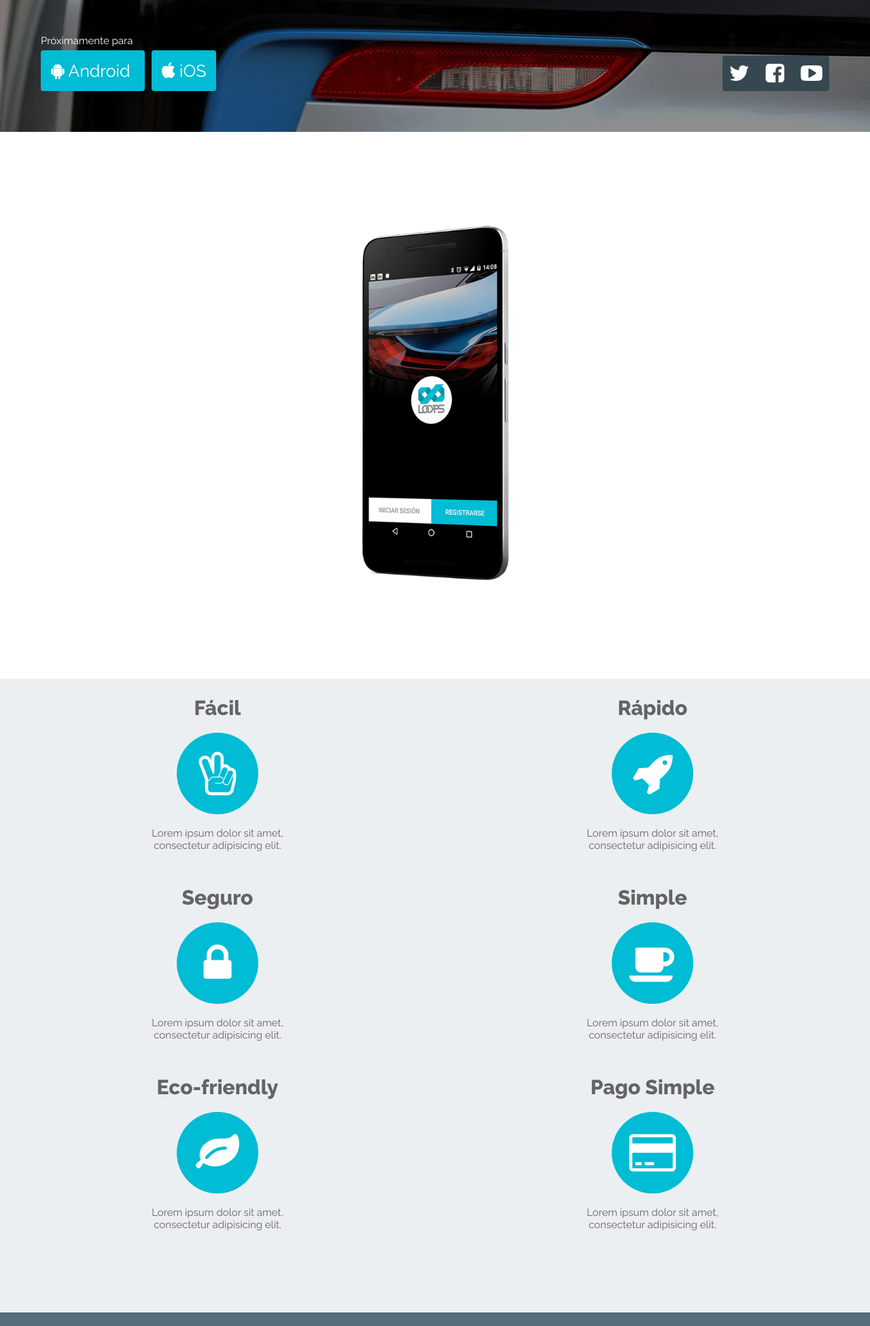
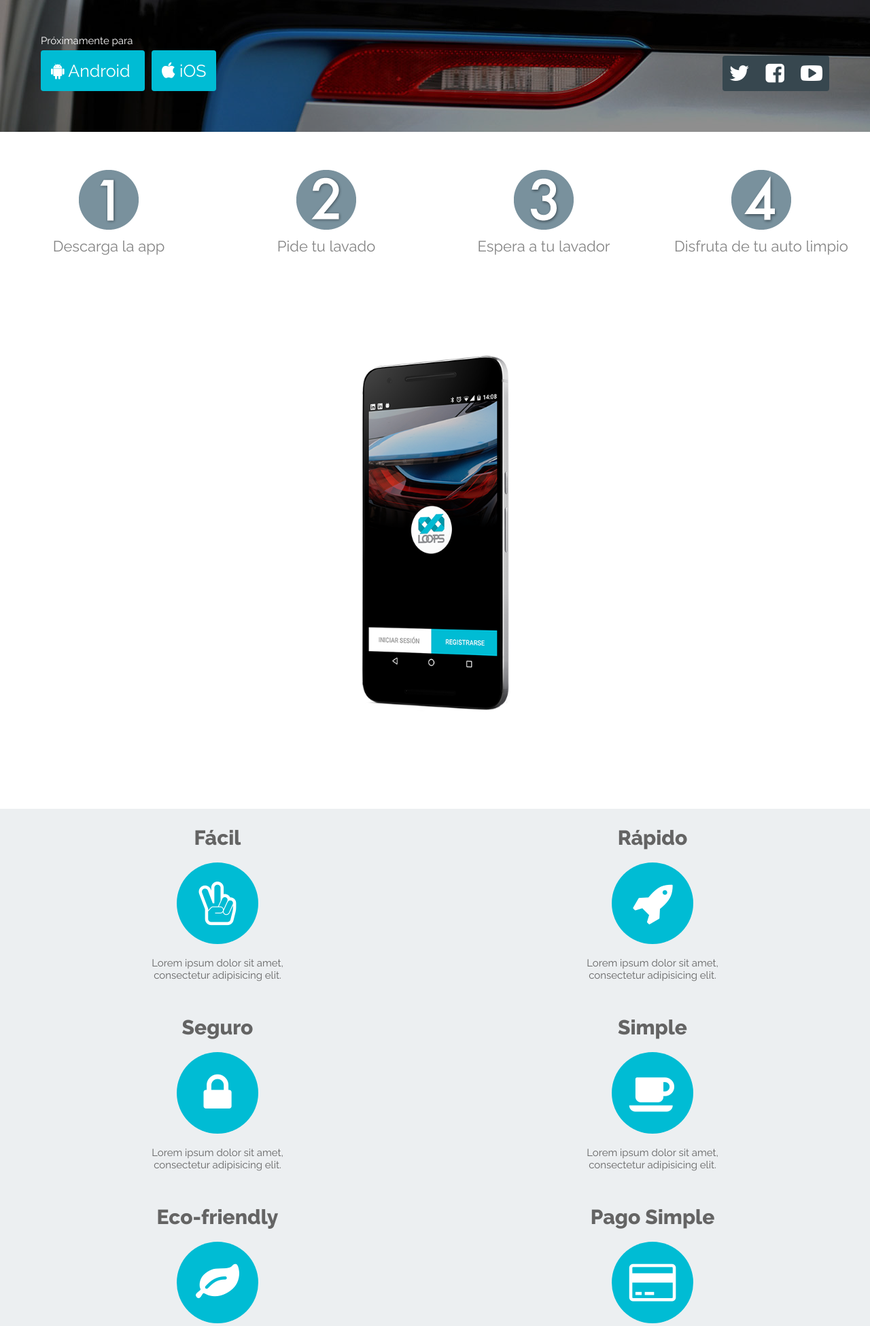
Before and after one commit to bazaescribe/carwash, a PHP site: page / in a window 1280 px wide. Shown: the part 636-2587 px from the top of the page at 68% size. Run offline with PHP 8.4, Linux system fonts and the light colour scheme; some libraries are stand-ins or nearby versions.

Commit message:
New sections

```diff
--- a/home.html
+++ b/home.html
@@ -87,11 +87,34 @@
       </div>
     </div>
 
+    <div class="row soft-txt">
+      <div class="quarter cell center pad-30 step" style="font-size:22px">
+        <img src="res/img/elmts/number-one.png" alt="" />
+        <br>
+        Descarga la app
+      </div><!--
+      --><div class="quarter cell center pad-30 step" style="font-size:22px">
+        <img src="res/img/elmts/number-two.png" alt="" />
+        <br>
+        Pide tu lavado
+      </div><!--
+      --><div class="quarter cell center pad-30 step" style="font-size:22px">
+        <img src="res/img/elmts/number-three.png" alt="" />
+        <br>
+        Espera a tu lavador
+      </div><!--
+      --><div class="quarter cell center pad-30 step" style="font-size:22px">
+        <img src="res/img/elmts/number-four.png" alt="" />
+        <br>
+        Disfruta de tu auto limpio
+      </div>
+    </div>
+
 
     <div class="row pad-30 center reg-txt wow fadeIn parallax-window" style="overflow: hidden;" data-parallax="scroll" data-image-src="res/img/elmts/mapbg.jpg">
       <div class="" style="" id="f">
         <br><br><br><br>
-        <img src="res/img/elmts/androidphone.png" alt="iPhone App" style="height: 550px;" class="wow slideInUp">
+        <img src="res/img/elmts/androidphone.png" alt="Mobile App" style="height: 550px;" class="wow slideInUp">
         <br><br><br><br><br><br>
       </div>
     </div>
@@ -99,7 +122,7 @@
     <div class="row center reg-txt" id="caracteristhics">
       <div class="center" style="background: none;">
 
-        <div class="mids cell" style="background: none">
+        <div class="half cell" style="background: none">
 
           <div class="center feature" style="">
             <div class="f-title">
@@ -145,7 +168,7 @@
 
         </div><!--
           DIIIIIIIIIIIIIIIVS
-        --><div class="mids cell">
+        --><div class="half cell">
           <div class="center feature" style="">
             <div class="f-title">
               Rápido
@@ -225,6 +248,15 @@
           </div>
         </div>
       </div>
+    </div>
+
+    <div class="row" style="width: 100%; overflow-x:auto; white-space: nowrap;">
+      <img src="res/img/photos/1.jpg" alt="" class="cell"/><!--
+      --><img src="res/img/photos/2.jpg" alt="" class="cell"/><!--
+      --><img src="res/img/photos/3.jpg" alt="" class="cell"/><!--
+      --><img src="res/img/photos/4.jpg" alt="" class="cell"/><!--
+      --><img src="res/img/photos/5.jpg" alt="" class="cell"/><!--
+      --><img src="res/img/photos/6.jpg" alt="" class="cell"/>
     </div>
 
     <div class="row pad-50 center white-txt main-30">
@@ -314,7 +346,7 @@
 
     <script type="text/javascript">
       $(document).ready(function() {
-        $('#f').scrollToFixed({ limit: 1700, zIndex: 3});
+        $('#f').scrollToFixed({ limit: 1900, zIndex: 3});
       });
     </script>
 
--- a/res/css/structure.css
+++ b/res/css/structure.css
@@ -280,7 +280,12 @@ header.smaller{
 }
 
 .social-icon:hover{
-  background: #00BCD4;
+  color: #00BCD4;
+}
+
+.step:hover{
+  background: #78909C;
+  color: white;
 }
 
 /************
@@ -341,7 +346,7 @@ header.smaller{
   margin: 50px;
 }
 
-.mids{
+.half{
   color: white;
   -webkit-box-sizing: border-box; /* Safari/Chrome, other WebKit */
   -moz-box-sizing: border-box;    /* Firefox, other Gecko */
@@ -357,8 +362,15 @@ header.smaller{
   width: 33.33%;
 }
 
-.mids:hover{
+.half:hover{
   background-position: 0px -5px;
+}
+
+.quarter{
+  -webkit-box-sizing: border-box; /* Safari/Chrome, other WebKit */
+  -moz-box-sizing: border-box;    /* Firefox, other Gecko */
+  box-sizing: border-box;         /* Opera/IE 8+ */
+  width: 25%;
 }
 
 .circle{
--- a/res/js/menu.js
+++ b/res/js/menu.js
@@ -7,12 +7,18 @@ function scrollChange(){
   if (distanceY > shrinkOn) {
     $("#menuBar").animate({ height:'60px'}, 0);
     $("#menuBar").css('background', 'rgba(255, 255, 255, 1)');
+    $("#menuBar").css('box-shadow', '0px 2px 5px rgba(0,0 ,0, 0.1)');
     $("#logo").animate({ height:'40px'}, 0);
+    $(".m-item-main").css('color','#FF7A00');
+    $(".m-item").css('color','#FF7A00');
   } else {
     if (headerSize < 101) {
       $("#menuBar").animate({ height:'100px'}, 0);
       $("#menuBar").css('background', 'rgba(0, 0, 0, 0)');
+      $("#menuBar").css('box-shadow', '0px 2px 2px rgba(255,0 ,0, 0)');
       $("#logo").animate({ height:'80px'}, 0);
+      $(".m-item-main").css('color','white');
+      $(".m-item").css('color','white');
     }
   }
 }
```
Also changed, not shown: res/img/elmts/number-four.png (added), res/img/elmts/number-one.png (added), res/img/elmts/number-three.png (added), res/img/elmts/number-two.png (added), res/img/photos/1.jpg (added), res/img/photos/2.jpg (added), res/img/photos/3.jpg (added), res/img/photos/4.jpg (added), res/img/photos/5.jpg (added), res/img/photos/6.jpg (added).
